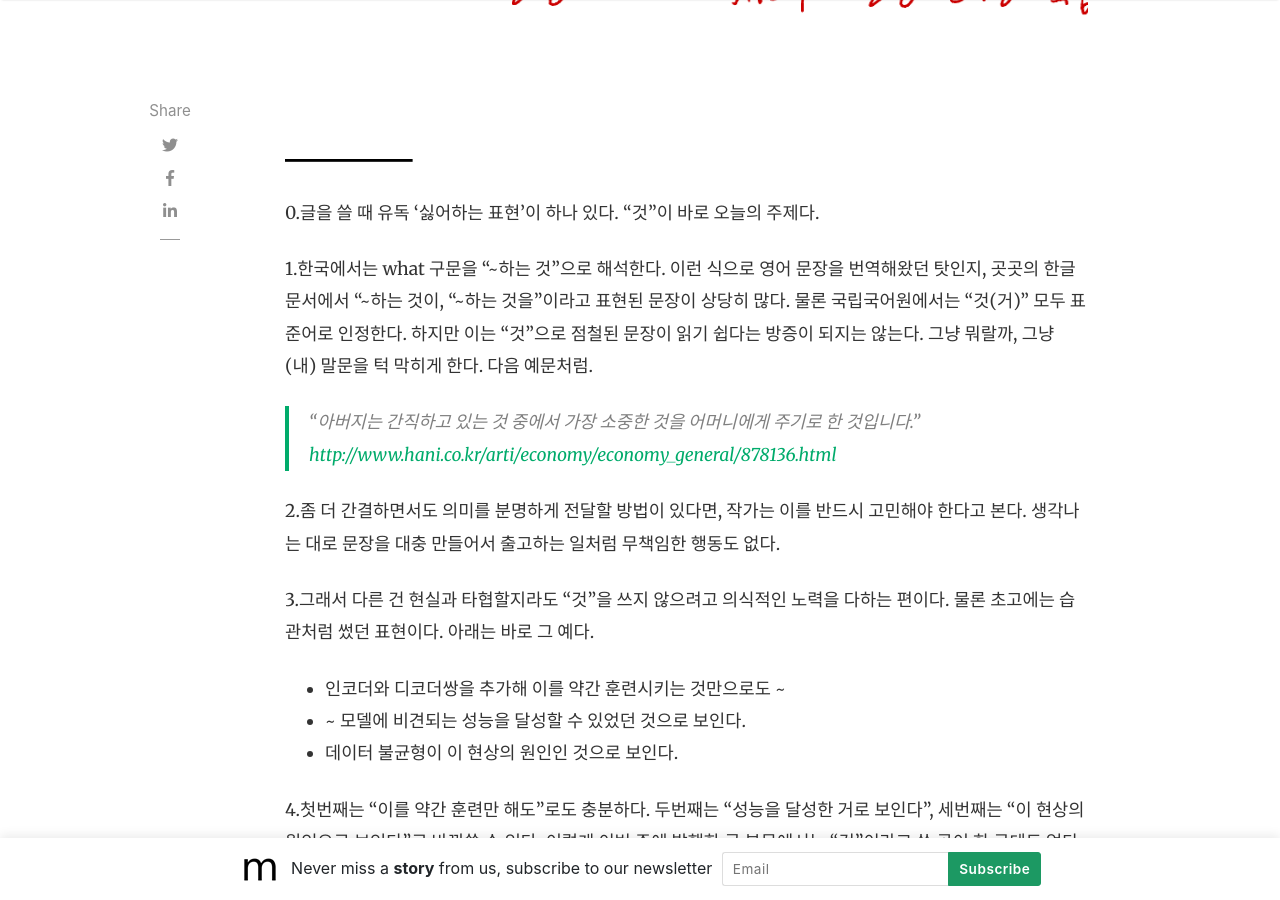
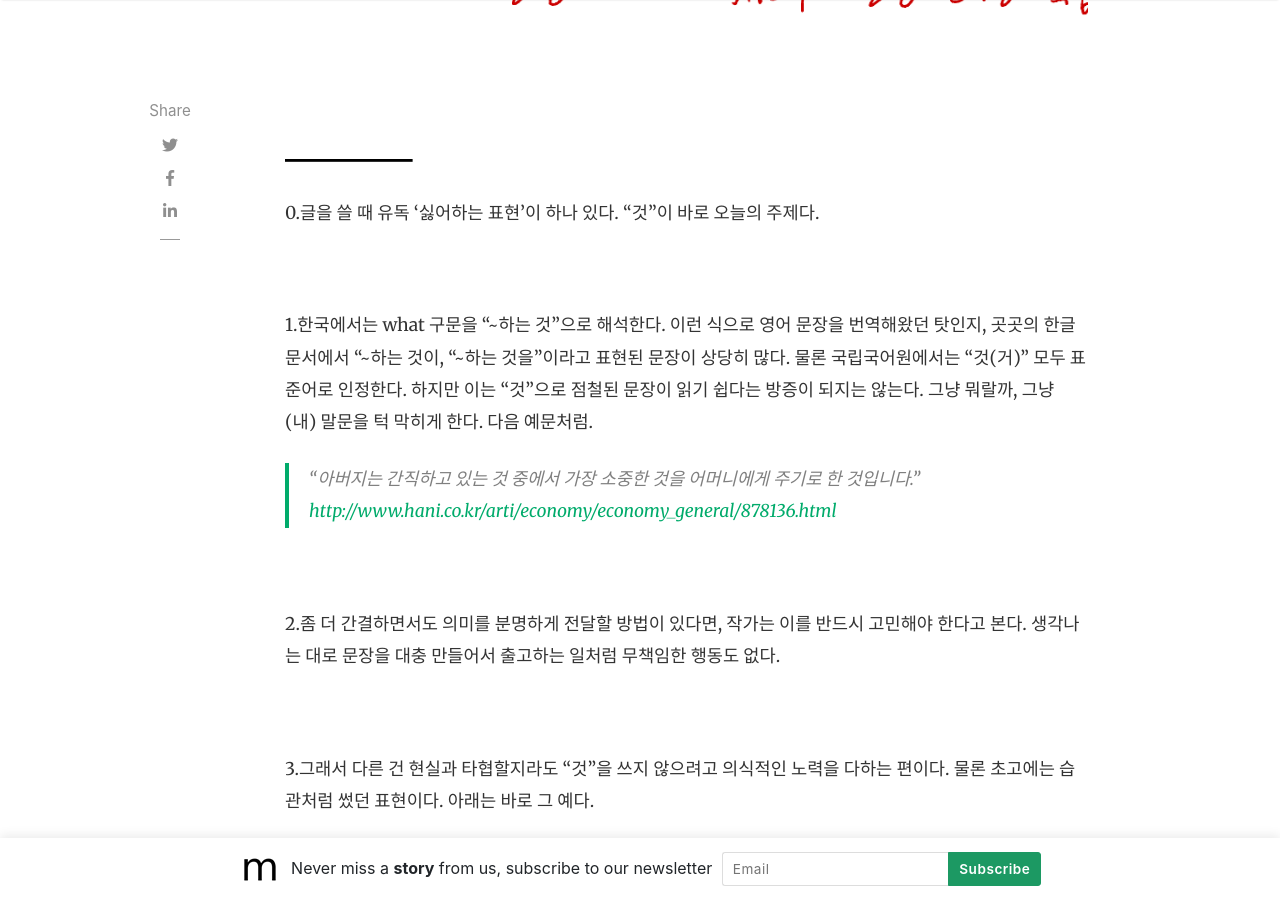
Before and after one commit to samantha-writer/samantha-writer.github.io, a Jekyll site: the page built from _posts/2020-12-18-201218-001.md, in a window 1280 px wide and 900 px high, scrolled down 1043 px. Built offline with Jekyll 4.4.1, drawn with Linux system fonts in a browser that asks for light colours; nearby versions of some CDN libraries; comment, search, counter and statistics services are not loaded.

Commit message:
Update 2020-12-18-201218-001.md

```diff
--- a/_posts/2020-12-18-201218-001.md
+++ b/_posts/2020-12-18-201218-001.md
@@ -13,11 +13,17 @@
 
 0.글을 쓸 때 유독 '싫어하는 표현'이 하나 있다. "것"이 바로 오늘의 주제다.
 
+<br/>
+
 1.한국에서는 what 구문을 "~하는 것"으로 해석한다. 이런 식으로 영어 문장을 번역해왔던 탓인지, 곳곳의 한글 문서에서 "~하는 것이, "~하는 것을"이라고 표현된 문장이 상당히 많다. 물론 국립국어원에서는 "것(거)" 모두 표준어로 인정한다. 하지만 이는 "것"으로 점철된 문장이 읽기 쉽다는 방증이 되지는 않는다. 그냥 뭐랄까, 그냥 (내) 말문을 턱 막히게 한다. 다음 예문처럼.
 
 > “아버지는 간직하고 있는 것 중에서 가장 소중한 것을 어머니에게 주기로 한 것입니다.” [http://www.hani.co.kr/arti/economy/economy_general/878136.html](http://www.hani.co.kr/arti/economy/economy_general/878136.html)
 
+<br/>
+
 2.좀 더 간결하면서도 의미를 분명하게 전달할 방법이 있다면, 작가는 이를 반드시 고민해야 한다고 본다. 생각나는 대로 문장을 대충 만들어서 출고하는 일처럼 무책임한 행동도 없다.
+
+<br/>
 
 3.그래서 다른 건 현실과 타협할지라도 "것"을 쓰지 않으려고 의식적인 노력을 다하는 편이다. 물론 초고에는 습관처럼 썼던 표현이다. 아래는 바로 그 예다.
 
@@ -25,10 +31,14 @@
 - ~ 모델에 비견되는 성능을 달성할 수 있었던 것으로 보인다.
 - 데이터 불균형이 이 현상의 원인인 것으로 보인다.
 
+<br/>
+
 4.첫번째는 "이를 약간 훈련만 해도"로도 충분하다. 두번째는 "성능을 달성한 거로 보인다", 세번째는 "이 현상의 원인으로 보인다"로 바꿔쓸 수 있다. 이렇게 이번 주에 발행한 글 본문에서는 "것"이라고 쓴 곳이 한 군데도 없다.
 
 - [https://bit.ly/3ahJUxB](https://bit.ly/3ahJUxB)
 - [https://bit.ly/381XaU5](https://bit.ly/381XaU5)
+
+<br/>
 
 5.보통은 "것"을 크게 두 가지 방식으로 고쳐 쓴다.
 
@@ -36,7 +46,9 @@
 
 2)아무리 피하려고 해도 "~는/을 것"을 회피할 방법은 없다. 확신, 결정, 추측, 주관적 소신을 나타낼 때 쓸 수 있는 표현이라서다. 대신 구어체 버전인 '~거로'로 쓴다. 문장의 가독성을 높이는 데 도움이 된다고 봐서다.
 
-- 이를 다시 학습에 사용한다는 특성 때문에 역번역이라는 이름이 붙여진 것으로 보인다. ⇒ 이를 다시 학습에 사용한다는 특성 때문에 역번역이라는 이름이 붙여진 거로 보인다.
+이를 다시 학습에 사용한다는 특성 때문에 역번역이라는 이름이 붙여진 것으로 보인다. ⇒ 이를 다시 학습에 사용한다는 특성 때문에 역번역이라는 이름이 붙여진 거로 보인다.
+
+<br/>
 
 6.아마도 "것"이라는 표현이 정말로 싫은 까닭은, "내가 보이차를 좋아하게 된 것은 옆집에 사는 메리 때문이다"든가, "나는 침대 위에 누워서 넷플릭스를 보는 것이 좋습니다"든지, "나는 꽃을 바라보며 음악을 듣는 것을 추천합니다"라는 식의 표현에 질려서 그런듯하다. 내 글을 읽는 독자는 이런 감정을 느끼지 않으면서 좀 더 읽기 쉬운 글, 간결한 글을 봤으면 좋겠다.
 
```
